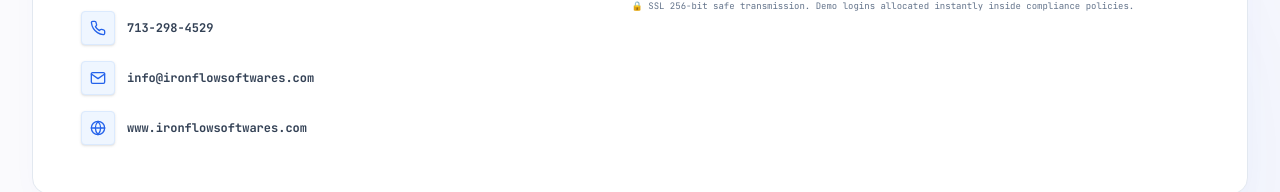
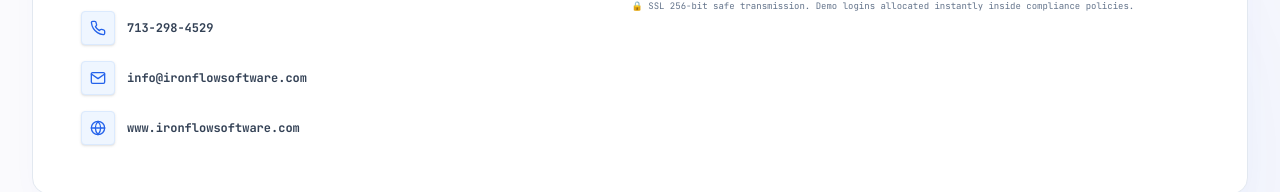
Before and after one commit to Arivu-007/Ironflowsoftware, a React (Vite) app: page / in a window 1280 px wide. Shown: the part 5394-5586 px from the top of the page. Built offline with nearby package versions, Linux system fonts and the light colour scheme.

Commit message:
style: update contact details to singular domain

```diff
--- a/src/LandingPage.tsx
+++ b/src/LandingPage.tsx
@@ -1467,14 +1467,14 @@
                   <div className="bg-blue-50 text-electric border border-blue-100 p-2 rounded shadow-sm">
                     <Icons.Mail className="w-4 h-4" />
                   </div>
-                  <a href="mailto:info@ironflowsoftwares.com" className="font-bold font-mono">info@ironflowsoftwares.com</a>
+                  <a href="mailto:info@ironflowsoftware.com" className="font-bold font-mono">info@ironflowsoftware.com</a>
                 </div>
 
                 <div className="flex items-center space-x-3 text-slate-secondary hover:text-electric transition-colors">
                   <div className="bg-blue-50 text-electric border border-blue-100 p-2 rounded shadow-sm">
                     <Icons.Globe className="w-4 h-4" />
                   </div>
-                  <a href="https://www.ironflowsoftwares.com" target="_blank" rel="noopener noreferrer" className="font-bold font-mono">www.ironflowsoftwares.com</a>
+                  <a href="https://www.ironflowsoftware.com" target="_blank" rel="noopener noreferrer" className="font-bold font-mono">www.ironflowsoftware.com</a>
                 </div>
               </div>
 
```
